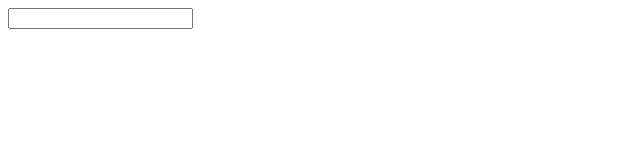
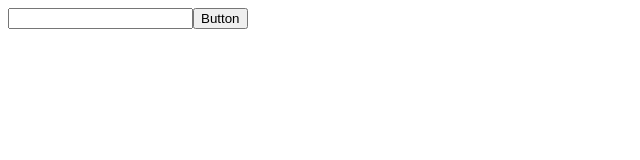
Before and after one commit to Dan8991/Marinet, a React app: page / in a window 1280 px wide. Shown: the top 160 px of the page, without its empty margins (0-640 px from the left). Built offline with nearby package versions, Linux system fonts and the light colour scheme; the HTML template or start-up script is replaced by a standard one.

Commit message:
[Add]Basic Button component

```diff
--- /dev/null
+++ b/src/client/components/basic_comp/Button.tsx
@@ -0,0 +1,25 @@
+import * as React from "react";
+
+export interface IButtonProp {
+    text?: string;
+    onClick?: () => void;
+}
+
+export class Button extends React.Component<IButtonProp, {}> {
+
+    constructor(props: IButtonProp) {
+        super(props);
+    }
+
+    basicOnClick: ()=>void = () => {
+        console.log("i am a button with no onClick function");
+    }
+
+    render() {
+        return (
+            <button onClick={this.props.onClick || this.basicOnClick}>
+                {this.props.text || "Button"}
+            </button>
+        );
+    }
+}
--- a/src/client/components/pages/Login.tsx
+++ b/src/client/components/pages/Login.tsx
@@ -1,11 +1,13 @@
 import * as React from "react"
 import {Edit} from "../basic_comp/Edit"
+import { Button } from "../basic_comp/Button";
 
 export class Login extends React.Component<{},{}> {
     render() {
         return (
             <div>
                 <Edit/>
+                <Button/>
             </div>
         );
     }
```
